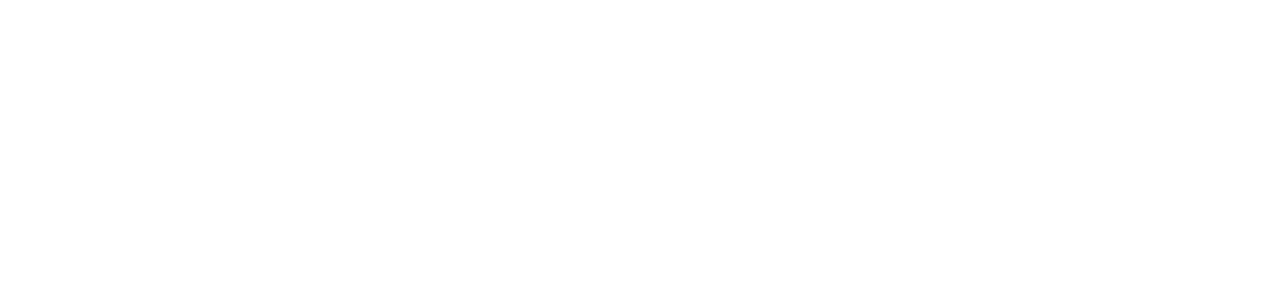
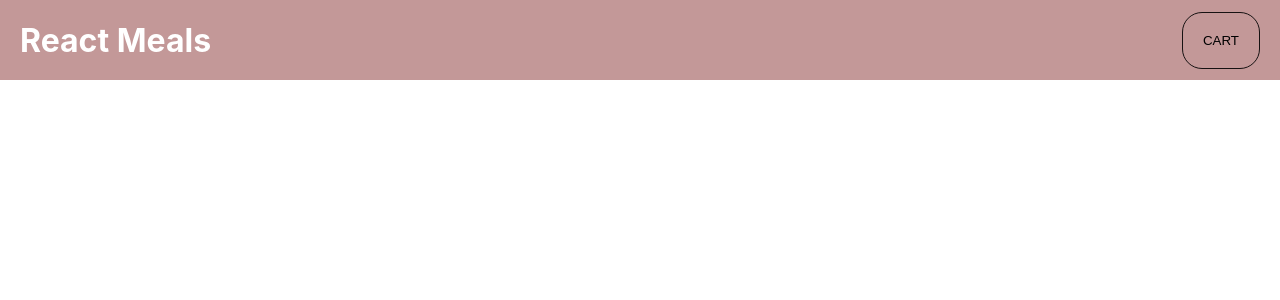
Before and after one commit to alltrust/React-Menu, a React (Create React App) app: page / in a window 1280 px wide. Shown: the top 300 px of the page. Built offline with nearby package versions, Linux system fonts and the light colour scheme.

Commit message:
initial header component

```diff
--- a/src/App.css
+++ /dev/null
@@ -1,38 +0,0 @@
-.App {
-  text-align: center;
-}
-
-.App-logo {
-  height: 40vmin;
-  pointer-events: none;
-}
-
-@media (prefers-reduced-motion: no-preference) {
-  .App-logo {
-    animation: App-logo-spin infinite 20s linear;
-  }
-}
-
-.App-header {
-  background-color: #282c34;
-  min-height: 100vh;
-  display: flex;
-  flex-direction: column;
-  align-items: center;
-  justify-content: center;
-  font-size: calc(10px + 2vmin);
-  color: white;
-}
-
-.App-link {
-  color: #61dafb;
-}
-
-@keyframes App-logo-spin {
-  from {
-    transform: rotate(0deg);
-  }
-  to {
-    transform: rotate(360deg);
-  }
-}
--- a/src/App.js
+++ b/src/App.js
@@ -1,10 +1,34 @@
-import './App.css';
+import styles from './App.module.css'
 
 function App() {
   return (
-    <div className="App">
+    <div className={styles.App}>
+      <Header/>
     </div>
   );
 }
 
+const Header = ()=>{
+  return(
+    <div className={styles.mainHeader}>
+      <h1 >
+        React Meals
+      </h1>
+      <Button className={`${styles.button} ${styles.buttonLarge}`} type="button">CART</Button>
+
+    </div>
+  )
+}
+
+const Button = ({type, children, className})=>{
+  return(
+    <>
+    <button type={type} className={className}>
+      {children}
+    </button>
+    </>
+
+  )
+}
+
 export default App;
--- /dev/null
+++ b/src/App.module.css
@@ -0,0 +1,46 @@
+.App {
+  text-align: center;
+}
+body {
+  margin: 0;
+  font-family: -apple-system, BlinkMacSystemFont, 'Segoe UI', 'Roboto', 'Oxygen',
+    'Ubuntu', 'Cantarell', 'Fira Sans', 'Droid Sans', 'Helvetica Neue',
+    sans-serif;
+  -webkit-font-smoothing: antialiased;
+  -moz-osx-font-smoothing: grayscale;
+}
+
+/* FOR HEADER COMPONENT */
+
+.mainHeader{
+  height: 80px;
+  color: white;
+  background-color: rgba(134, 47, 47, 0.493);
+  margin: 0;
+  border: none;
+  display: flex;
+  align-items: center;
+  justify-content: space-between;
+}
+
+.mainHeader>h1{
+  margin-left:20px ;
+}
+.button{
+  background: transparent;
+  border: 1px solid #171212;
+  border-radius: 20px;
+  padding: 5px;
+  cursor: pointer;
+
+  transition: all 0.1s ease-in;
+}
+.buttonLarge{
+  margin-right: 20px;
+  padding:20px
+}
+
+.buttonLarge:hover{
+  background-color: #171212;
+  color: white;
+}
```
